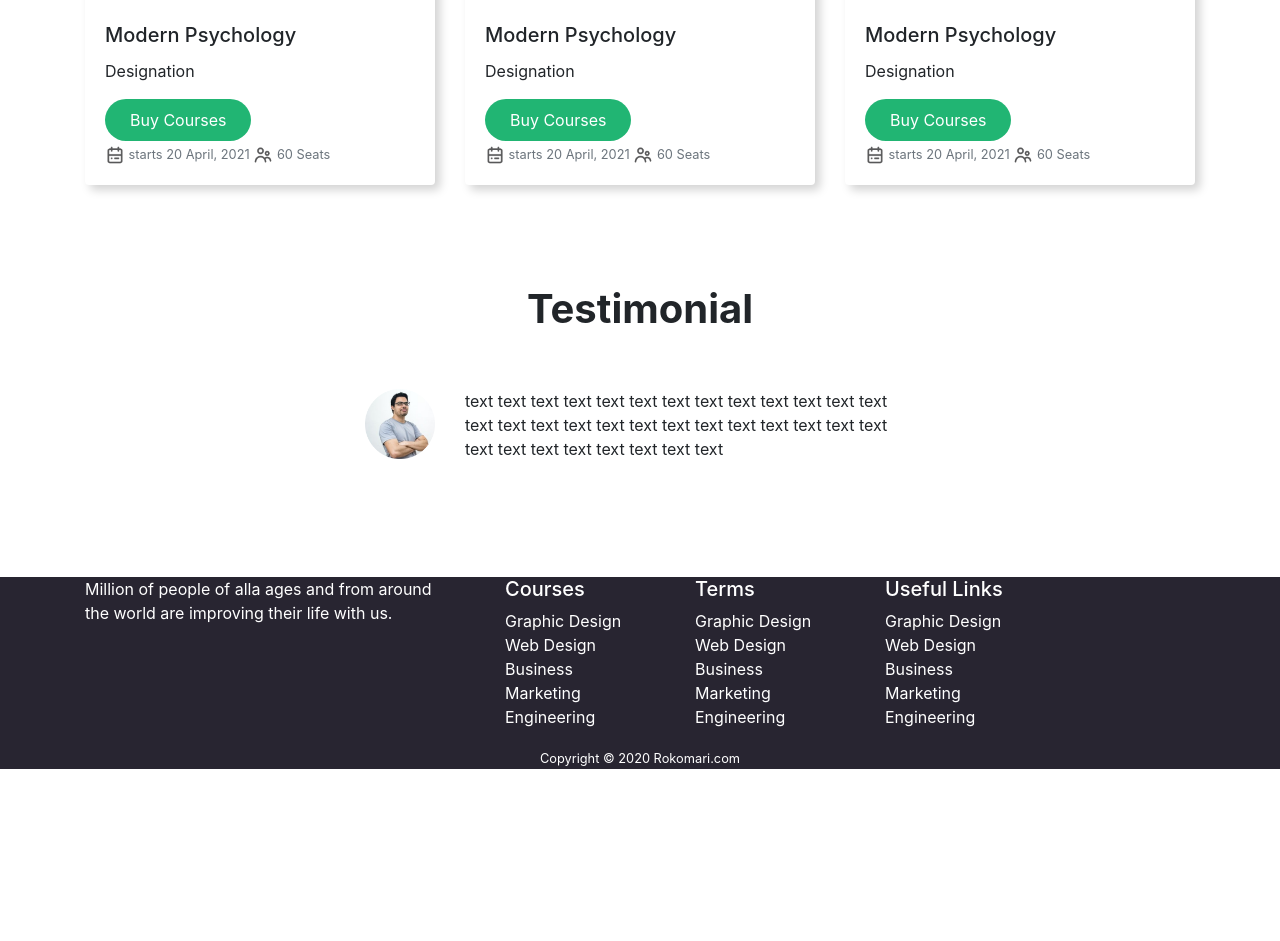
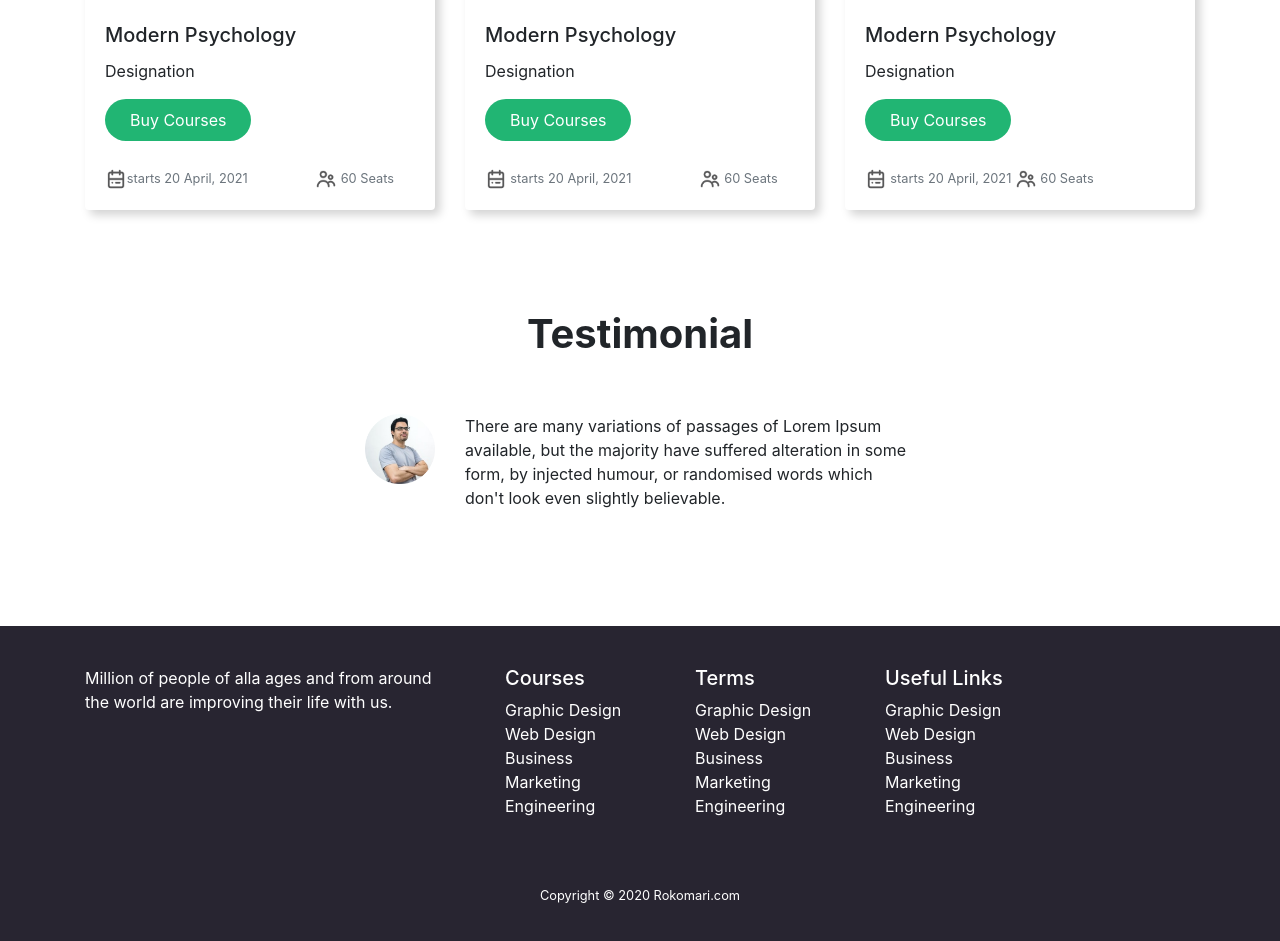
Before and after one commit to tanvir004/e-school, a plain HTML site: page index.html in a window 1280 px wide. Shown: the part 1380-2321 px from the top of the page. Before the commit the page ends 2149 px from the top, so only its background shows below. Drawn offline with nearby package versions, Linux system fonts and the light colour scheme.

Commit message:
pre-final

```diff
--- a/index.html
+++ b/index.html
@@ -107,7 +107,7 @@
                 <h5 class="card-title">Modern Psychology</h5>
                 <p class="card-text">Designation</p>
                 <button class="button" type="submit">Buy Courses</button>
-                <p class="card-text"><small class="text-muted"><img class="card-ico" src="images/ICON/calendar.png" alt="">  starts 20 April, 2021 <img class="card-ico" src="images/ICON/people.png" alt="">  60 Seats</small></p>
+                <p class="card-text"><br><small class="text-muted"><img class="card-ico" src="images/ICON/calendar.png" alt="">starts 20 April, 2021 <img class="card-ico tab" src="images/ICON/people.png" alt="">  60 Seats</small></p>
               </div>
             </div>
             <div class="card">
@@ -116,7 +116,7 @@
                 <h5 class="card-title">Modern Psychology</h5>
                 <p class="card-text">Designation</p>
                 <button class="button" type="submit">Buy Courses</button>
-                <p class="card-text"><small class="text-muted"><img class="card-ico" src="images/ICON/calendar.png" alt="">  starts 20 April, 2021 <img class="card-ico" src="images/ICON/people.png" alt="">  60 Seats</small></p>
+                <p class="card-text"><br><small class="text-muted"><img class="card-ico" src="images/ICON/calendar.png" alt="">  starts 20 April, 2021 <img class="card-ico tab" src="images/ICON/people.png" alt="">  60 Seats</small></p>
               </div>
             </div>
             <div class="card">
@@ -125,7 +125,7 @@
                 <h5 class="card-title">Modern Psychology</h5>
                 <p class="card-text">Designation</p>
                 <button class="button" type="submit">Buy Courses</button>
-                <p class="card-text"><small class="text-muted"><img class="card-ico" src="images/ICON/calendar.png" alt="">  starts 20 April, 2021 <img class="card-ico" src="images/ICON/people.png" alt="">  60 Seats</small></p>
+                <p class="card-text"><br><small class="text-muted"><img class="card-ico" src="images/ICON/calendar.png" alt="">  starts 20 April, 2021 <img class="card-ico <br>" src="images/ICON/people.png" alt="">  60 Seats</small></p>
               </div>
             </div>
           </div>
@@ -139,7 +139,9 @@
                 <img class="testimonial-img" src="images/Photos/Man.png" alt="">
             </div>
             <div class="col-md-5 abc">
-                <p>text text text text text text text text text text text text text text text text text text text text text text text text text text text text text text text text text text </p>
+                <p>There are many variations of passages of Lorem Ipsum available, but the
+                  majority have suffered alteration in some form, by injected humour,
+                 or randomised words which don't look even slightly believable.</p>
             </div>
             <div class="col-md-3">
 
@@ -192,7 +194,7 @@
                  </div>
              </div>
              <div class="copyright">
-                <small>Copyright © 2020 Rokomari.com</small>
+                <small><br><br>Copyright © 2020 Rokomari.com</small>
              </div>
             </div>
 
--- a/style.css
+++ b/style.css
@@ -27,8 +27,11 @@
 }
 
 .card-ico{
-    height: 20px;
+    width: 7%;
 
+}
+.tab{
+    margin-left: 5em;
 }
 .courses-img{
     margin: 5%;
@@ -59,6 +62,7 @@ footer{
     background-color: #282531;
     color: white;
     width:100%;
+    padding: 40px 40px;
 
 
 }
```
